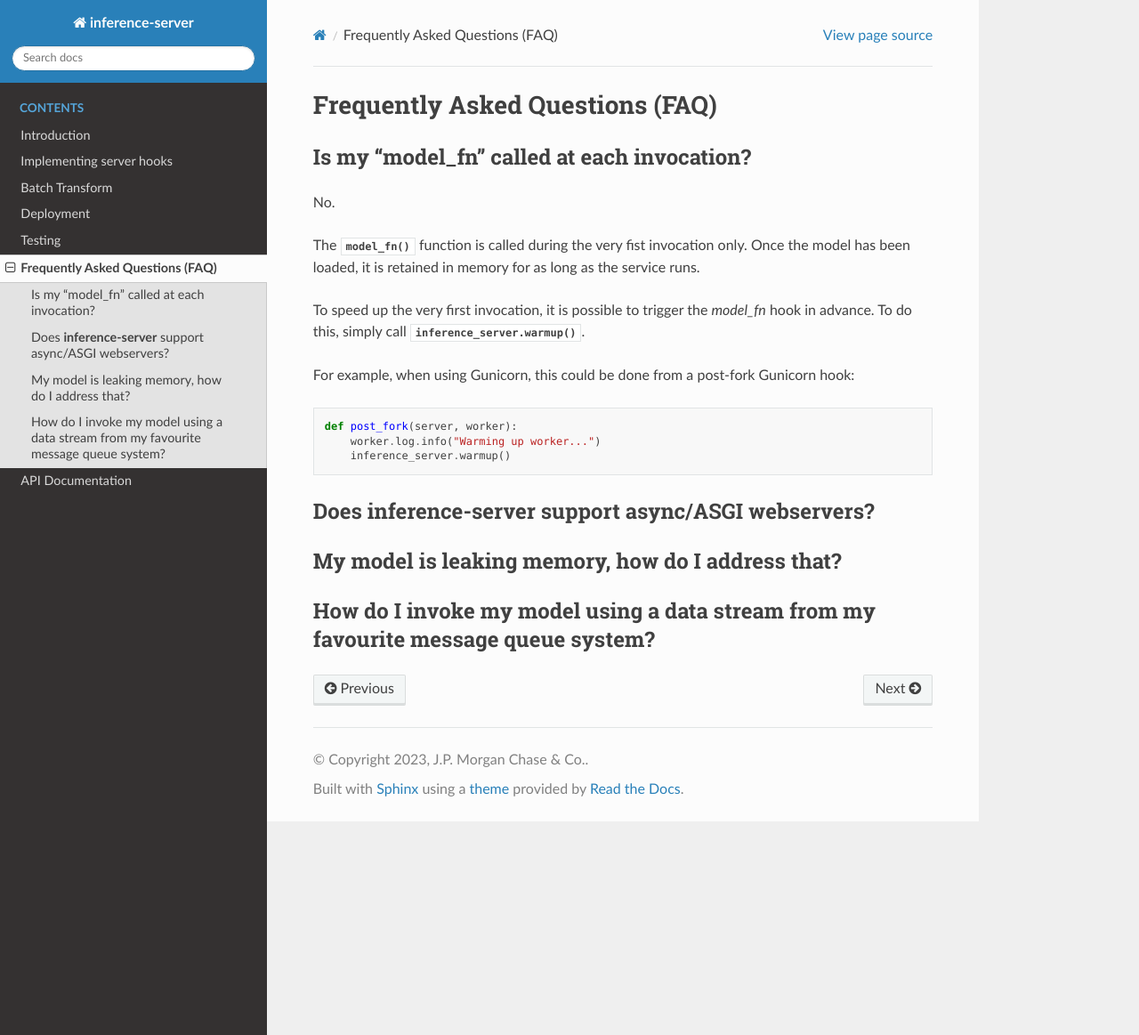
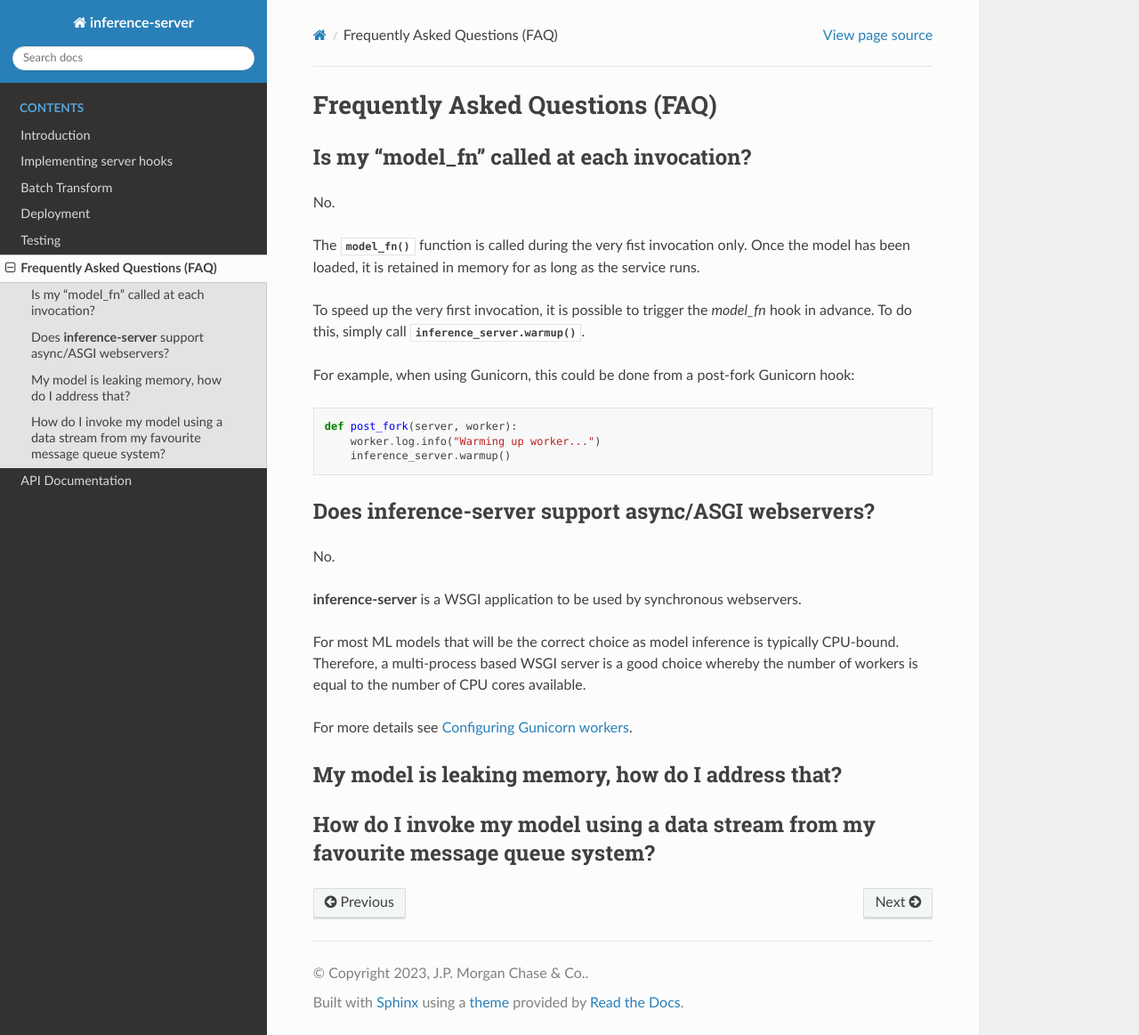
Before and after one commit to jpmorganchase/inference-server, a Sphinx documentation site: the page built from docs/faq.rst, in a window 1280 px wide and 1163 px high. Shown: the whole window at 89% size. Built offline with Sphinx 7.4.7 and the Read the Docs theme 2.0.0, drawn with Linux system fonts in a browser that asks for light colours.

Commit message:
Add FAQ on ASGI vs WSGI

```diff
--- a/docs/faq.rst
+++ b/docs/faq.rst
@@ -23,6 +23,15 @@ For example, when using Gunicorn, this could be done from a post-fork Gunicorn h
 Does **inference-server** support async/ASGI webservers?
 --------------------------------------------------------
 
+No.
+
+**inference-server** is a WSGI application to be used by synchronous webservers.
+
+For most ML models that will be the correct choice as model inference is typically CPU-bound.
+Therefore, a multi-process based WSGI server is a good choice whereby the number of workers is equal to the number of CPU cores available.
+
+For more details see :ref:`deployment:Configuring Gunicorn workers`.
+
 
 My model is leaking memory, how do I address that?
 --------------------------------------------------
```
